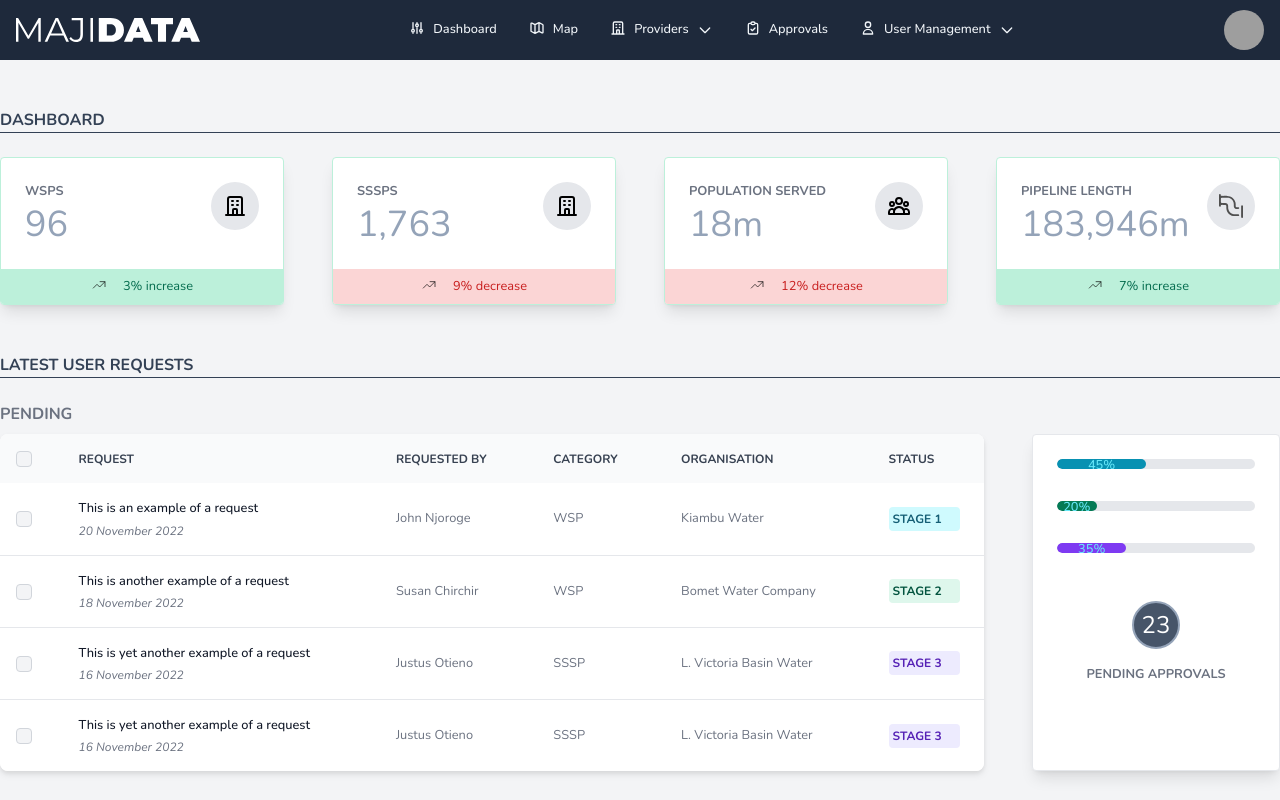
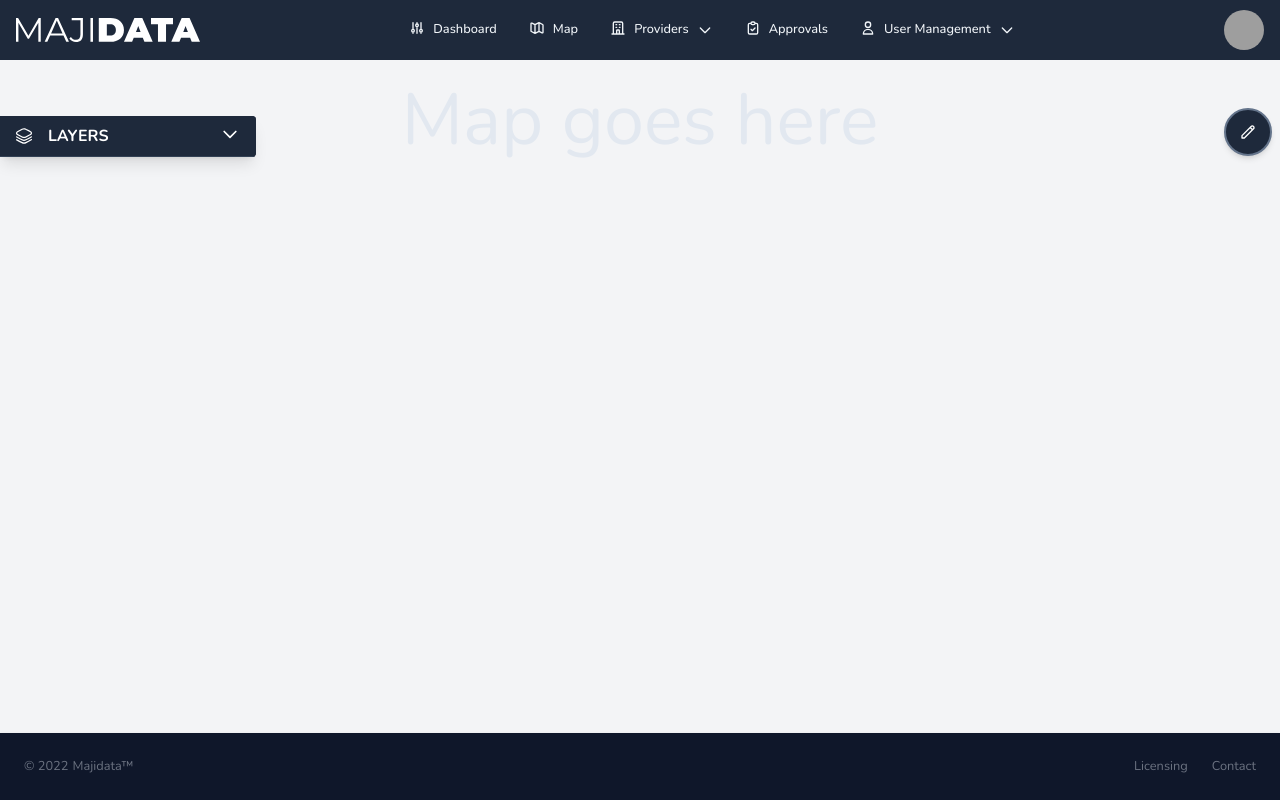
Before and after one commit to nahabi/wasreb-admin-react, a React (Vite) app: page / in a window 1280 px wide. Shown: the top 800 px of the page. Built offline with nearby package versions, Linux system fonts and the light colour scheme; grey boxes are pictures that could not be loaded.

Commit message:
DEV: Map view

```diff
--- a/src/App.jsx
+++ b/src/App.jsx
@@ -1,14 +1,13 @@
 import Header from './components/Header.jsx'
 import Foot from './components/Footer.jsx'
 import Dashboard from './components/dashboard/index.jsx'
+import Map from './components/Map.jsx'
 
 const App = () => (
   <div className="min-h-screen flex flex-col">
     <Header />
     <main className="flex-grow">
-      <div className="container mx-auto py-12">
-        <Dashboard />
-      </div>
+      <Map />
     </main>
     <Foot />
   </div>
--- /dev/null
+++ b/src/components/Map.jsx
@@ -0,0 +1,173 @@
+import { useState } from 'react'
+import layersIcon from '../assets/icons/layers.svg'
+import {
+  Button,
+  Modal,
+  Label,
+  TextInput,
+  Select,
+  FileInput,
+  Textarea
+} from 'flowbite-react'
+
+const LayerSelector = ({ label, value }) => (
+  <div className="p-4 hover:bg-slate-800 transition-all ease-in-out">
+    <div className="flex items-center">
+      <input
+        type="checkbox"
+        id={value}
+        value={value}
+        className="w-4 h-4 mr-2 text-slate-600 bg-gray-100 rounded border-gray-300 focus:ring-slate-500 dark:focus:ring-slate-600 focus:ring-2"
+      />
+      <label
+        htmlFor={value}
+        className="ml-2 text-sm font-medium text-slate-200"
+      >
+        {label}
+      </label>
+    </div>
+  </div>
+)
+
+const Map = () => {
+  const [modalVisible, setModalVisible] = useState(false)
+  const [layersVisible, setLayersVisible] = useState(false)
+  const visibilityClass = layersVisible ? 'visible' : 'hidden'
+
+  return (
+    <div className="relative">
+      <h1 className="text-7xl text-slate-200 text-center mt-6">
+        Map goes here
+      </h1>
+      <aside
+        className="w-64 bg-slate-900/90 text-white rounded-r shadow-lg mt-6 overflow-hidden absolute top-2 left-0 fixed z-40"
+        aria-label="Sidebar"
+      >
+        <div
+          className="py-2 px-4 uppercase font-bold bg-slate-800 border-b border-slate-700 flex justify-between cursor-pointer"
+          onClick={() => setLayersVisible(!layersVisible)}
+        >
+          <div className="flex justify-start">
+            <img src={layersIcon} className="w-4 h-4 mr-4 mt-1" />
+            Layers
+          </div>
+          <div>
+            <svg
+              className="w-5 h-5"
+              fill="none"
+              stroke="currentColor"
+              viewBox="0 0 24 24"
+              xmlns="http://www.w3.org/2000/svg"
+            >
+              <path
+                strokeLinecap="round"
+                strokeLinejoin="round"
+                strokeWidth="2"
+                d="M19 9l-7 7-7-7"
+              ></path>
+            </svg>
+          </div>
+        </div>
+        <div id="layer-items" className={visibilityClass}>
+          <LayerSelector value="appertunances" label="Appertunances" />
+          <LayerSelector value="national-boundary" label="National boundary" />
+          <LayerSelector value="county-boundaries" label="County boundaries" />
+          <LayerSelector value="lsa" label="Licensed Service Areas" />
+          <LayerSelector value="lia" label="Low Income Areas" />
+          <LayerSelector value="sewers" label="Sewers/manholes" />
+          <LayerSelector value="sssp" label="SSSP Schemes" />
+          <LayerSelector value="water-pipelines" label="Water pipelines" />
+          <LayerSelector
+            value="wwdas"
+            label="Water works & Development Agencies"
+          />
+        </div>
+      </aside>
+      <div className="absolute bottom-0 right-2 w-12 h-12 bg-slate-800 hover:bg-slate-700 border-2 border-slate-500 rounded-full flex flex-col justify-center shadow-md">
+        <Button
+          className="bg-transparent hover:bg-transparent w-6 h-6 mx-auto ring-0 focus:ring-0"
+          onClick={() => setModalVisible(true)}
+        >
+          <svg
+            className="w-4 h-4"
+            fill="none"
+            stroke="currentColor"
+            viewBox="0 0 24 24"
+            xmlns="http://www.w3.org/2000/svg"
+          >
+            <path
+              strokeLinecap="round"
+              strokeLinejoin="round"
+              strokeWidth="2"
+              d="M15.232 5.232l3.536 3.536m-2.036-5.036a2.5 2.5 0 113.536 3.536L6.5 21.036H3v-3.572L16.732 3.732z"
+            ></path>
+          </svg>
+        </Button>
+      </div>
+
+      <Modal
+        show={modalVisible}
+        position="bottom-right"
+        onClose={() => setModalVisible(false)}
+      >
+        <Modal.Header className="bg-slate-800">
+          <span className="text-slate-300">Edit map</span>
+        </Modal.Header>
+        <Modal.Body>
+          <div className="p-2">
+            <div className="mb-4">
+              <div className="block uppercase font-bold">
+                <Label htmlFor="value1" value="Value 1" />
+              </div>
+              <TextInput id="value1" placeholder="Value 1" required={true} />
+            </div>
+            <div id="textarea" className="mb-4">
+              <div className="block uppercase font-bold">
+                <Label htmlFor="notes" value="Notes" />
+              </div>
+              <Textarea
+                id="notes"
+                placeholder="Some notes..."
+                required={true}
+                rows={4}
+              />
+            </div>
+            <div id="select" className="mb-4">
+              <div className="block uppercase font-bold">
+                <Label htmlFor="options" value="Select your option" />
+              </div>
+              <Select id="options" required={true}>
+                <option>Option 1</option>
+                <option>Option 2</option>
+                <option>Option 3</option>
+                <option>Option 4</option>
+              </Select>
+            </div>
+            <div id="fileUpload">
+              <div className="block uppercase font-bold">
+                <Label htmlFor="file" value="Upload file" />
+              </div>
+              <FileInput id="file" helperText="Short descriptor to help user" />
+            </div>
+          </div>
+        </Modal.Body>
+        <Modal.Footer className="bg-slate-700">
+          <Button
+            onClick={() => setModalVisible(false)}
+            className="bg-slate-300 hover:bg-slate-200 text-slate-800 rounded-md"
+          >
+            Submit
+          </Button>
+          <Button
+            onClick={() => setModalVisible(false)}
+            className="bg-slate-500 hover:bg-slate-400 text-slate-800 rounded-md"
+          >
+            Cancel
+          </Button>
+        </Modal.Footer>
+      </Modal>
+    </div>
+  )
+}
+
+export default Map
--- a/src/components/dashboard/index.jsx
+++ b/src/components/dashboard/index.jsx
@@ -5,7 +5,7 @@ import pipeline from '../../assets/icons/pipeline.svg'
 import { Badge, Checkbox, Progress, Table } from 'flowbite-react'
 
 const Dashboard = () => (
-  <>
+  <div className="container mx-auto py-12">
     <h1 className="dashboard-heading">Dashboard</h1>
     <div className="md:grid md:grid-cols-2 lg:grid-cols-4 gap-12 mt-6">
       <StatsCard
@@ -305,7 +305,7 @@ const Dashboard = () => (
         </p>
       </div>
     </div>
-  </>
+  </div>
 )
 
 export default Dashboard
```
Also changed, not shown: src/assets/icons/layers.svg (added).
